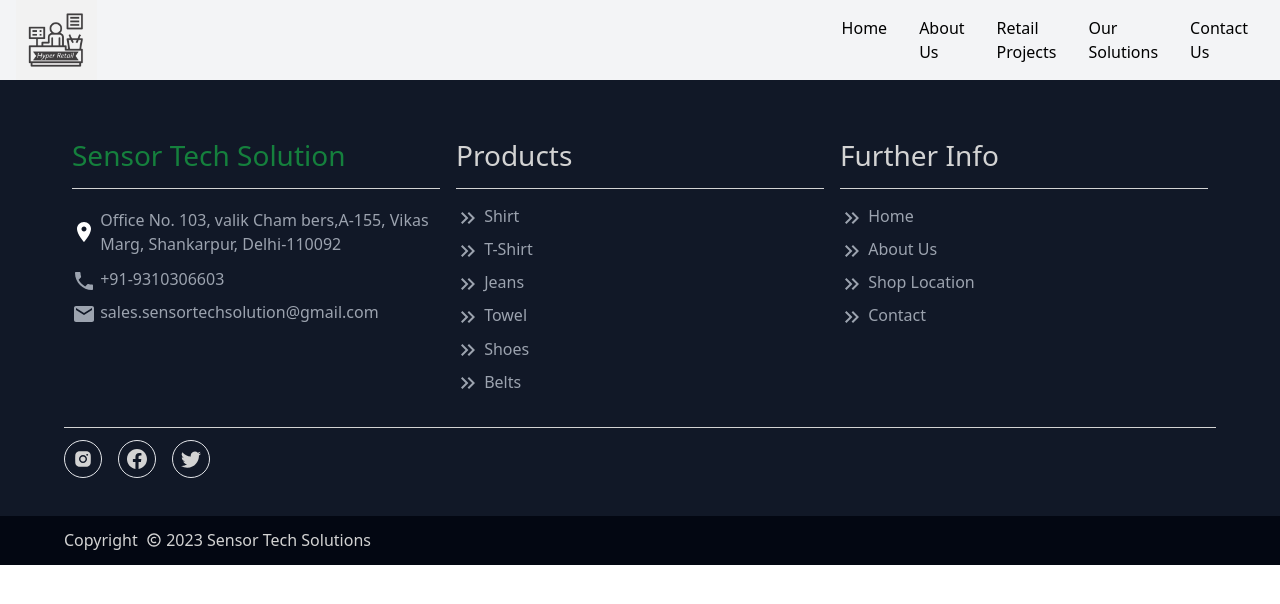
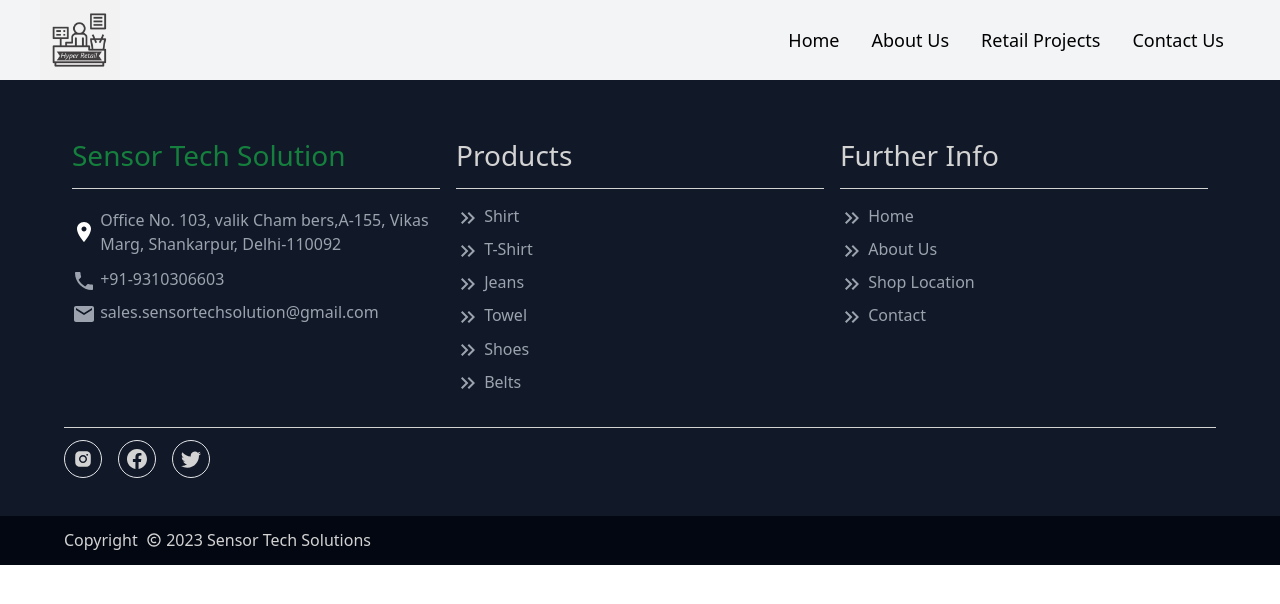
Before and after one commit to iam-vishal-ydv/Sensor-TS, a React (Vite) app: page / in a window 1280 px wide. Shown: the top 604 px of the page. Built offline with nearby package versions, Linux system fonts and the light colour scheme.

Commit message:
navCahnge

```diff
--- a/src/Components/Header/NavBar.jsx
+++ b/src/Components/Header/NavBar.jsx
@@ -53,11 +53,7 @@ const NavBar = ({alert}) => {
       links: "/Sensor-TS/retail-projects",
       name: "Retail Projects",
     },
-    {
-      id: 4,
-      links: "/Sensor-TS/our-solutions",
-      name: "Our Solutions",
-    },
+
     {
       id: 5,
       links: "/Sensor-TS/contact",
@@ -67,16 +63,16 @@ const NavBar = ({alert}) => {
 
   return (
     <>
-      <div className="flex z-50  justify-around items-center w-full h-20 px-4 text-black bg-gray-100 sticky top-0">
-        <div>
-           <img  onClick={() => navigate("/Sensor-TS/")} src='/images/Hyper-retail.jpg' className="logo"/>
-        </div>
+      <div className="flex z-50  px-10  justify-between items-center w-full h-20  text-black bg-gray-100 sticky top-0">
+       <div className="w-20">
+           <img  onClick={() => navigate("/Sensor-TS/")} src='/images/Hyper-retail.jpg' className="logo bg-black "/>
+           </div>
 
-        <ul className="hidden md:flex">
+        <ul className="hidden md:flex ">
           {links.map((item) => {
             return (
               <li
-                className="px-4 cursor-pointer capitalize font-medium text-black hover:scale-105 duration-200"
+                className="px-4 cursor-pointer capitalize  xl:text-lg lg:text-lg md:text-sm sm:text-sm  text-sm    font-medium text-black hover:scale-105 duration-200"
                 key={item.id}
               >
                 <Link to={item.links} smooth duration={500}>
@@ -101,13 +97,13 @@ const NavBar = ({alert}) => {
 
         {navBar && (
           <ul
-            className=" flex  flex-col  gap-y-5 text-2xl justify-center items-center absolute top-0 left-0 w-full h-screen bg-white text-black hover:text-orange-400
+            className=" flex  flex-col   gap-y-5 text-2xl justify-center items-center absolute top-0 left-0 w-full h-screen bg-white text-black hover:text-orange-400
          "
           >
             {links.map((item) => {
               return (
                 <li
-                  className="px-4 cursor-pointer capitalize font-medium text-gray-500 hover:scale-105 duration-200"
+                  className="px-4 cursor-pointer capitalize    font-medium text-gray-500 hover:scale-105 duration-200"
                   key={item.id}
                 >
                   <Link
@@ -125,6 +121,13 @@ const NavBar = ({alert}) => {
           </ul>
         )}
       </div>
+
+
+
+
+
+
+
       {/* {!alert?<Alert   severity="success">Email Send Succesfully</Alert>:''} */}
       <Snackbar
         open={alert}
--- a/src/index.css
+++ b/src/index.css
@@ -3,7 +3,7 @@
 @tailwind utilities;
 
 .logo{
-    width: 10%;
+    width: 100%;
     *border: 1px solid red;
 }
 
```
